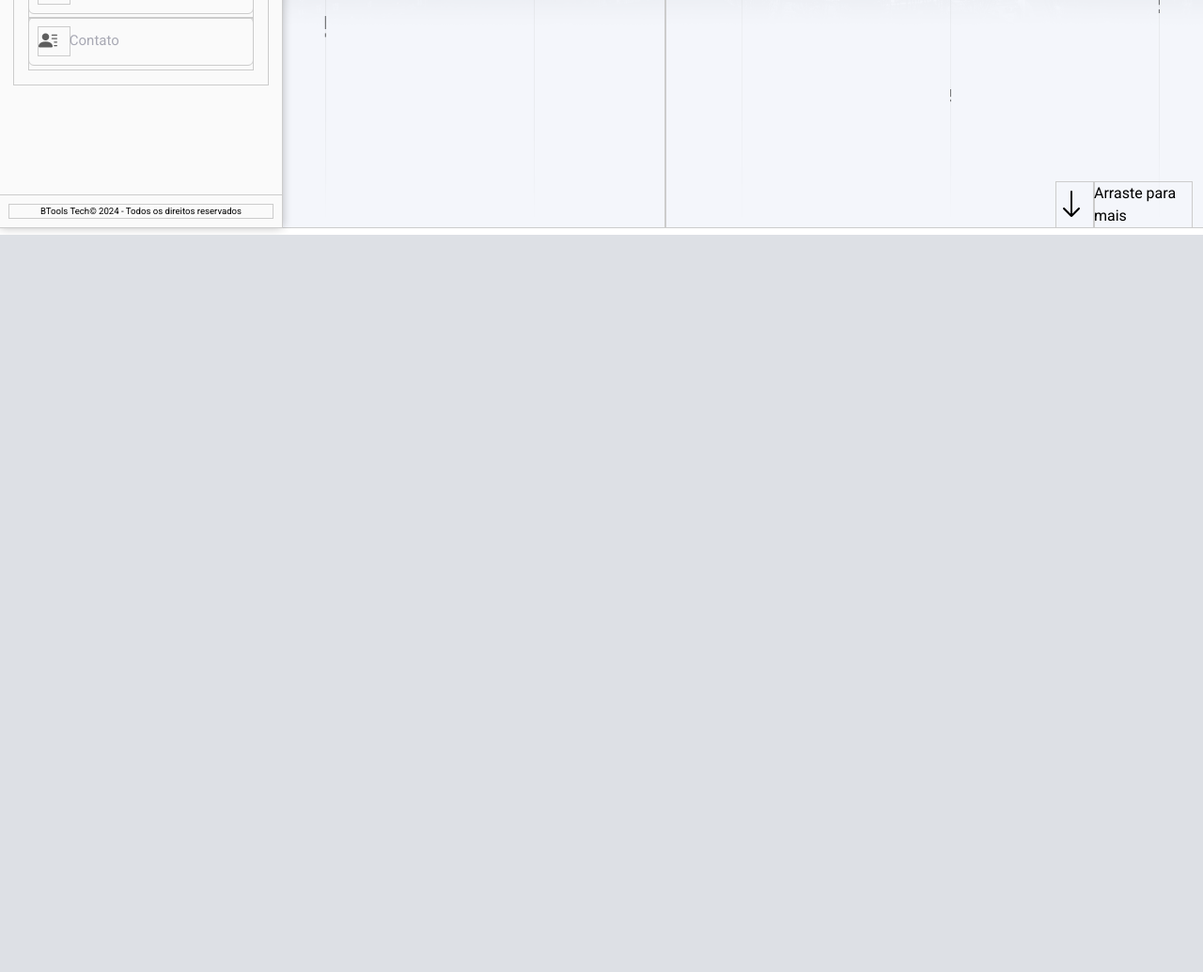
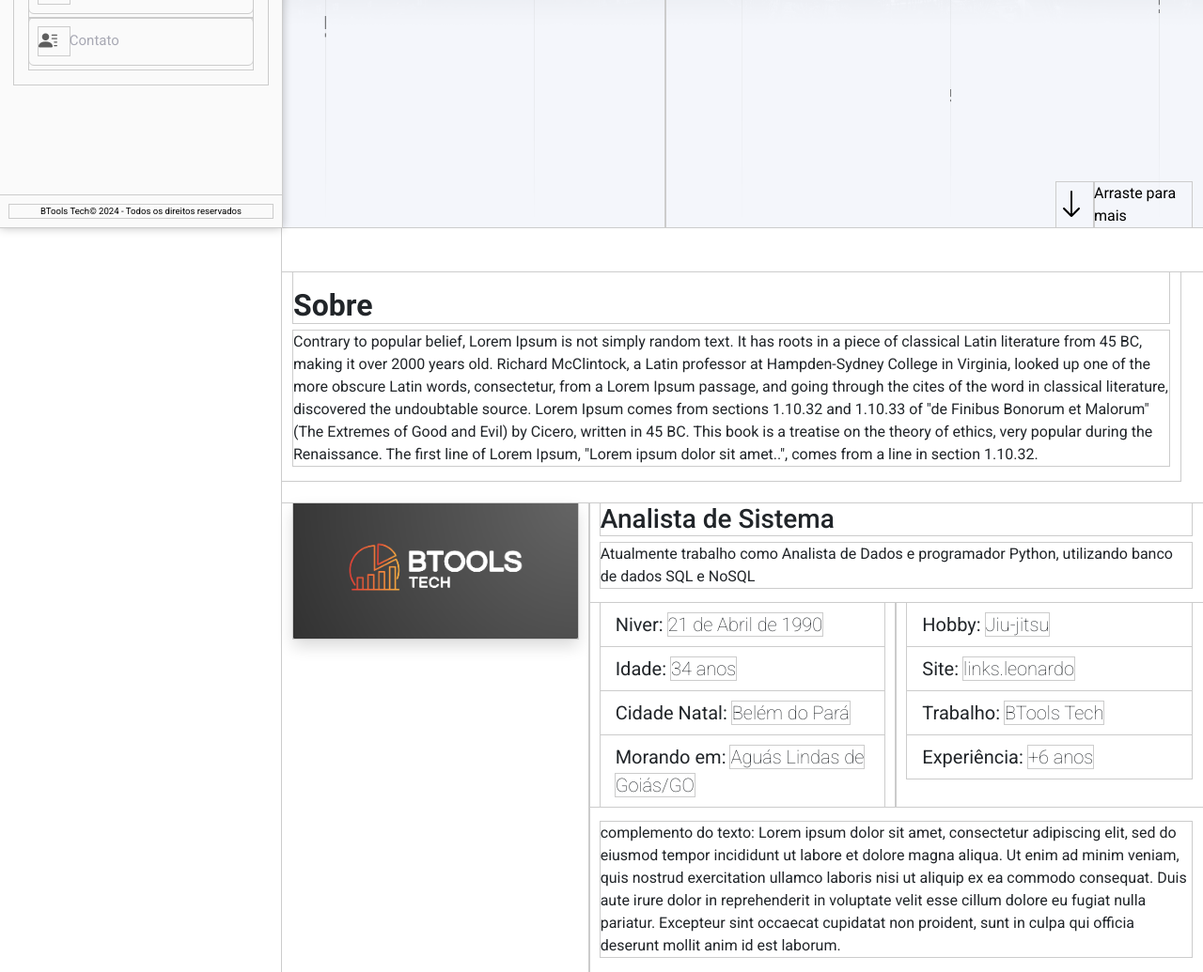
Before and after one commit to lleonardofernandes/portfolio, a Python web app: template templates/index.html in a window 1280 px wide. Shown: the part 558-1593 px from the top of the page at 94% size. Before the commit the page ends 808 px from the top, so only its background shows below. Run offline with Jinja, Linux system fonts and the light colour scheme; the template is opened without the code that fills it, so the values that code supplies are empty; some libraries are stand-ins or nearby versions.

Commit message:
adicionado e estilizado a aba Sobre

```diff
--- a/static/css/style.css
+++ b/static/css/style.css
@@ -69,7 +69,7 @@ html, body {
     transform: perspective(1000px) rotateY(20deg);
 }
 
-#sidebar hr{
+#sidebar hr {
     border: 1px solid  #c0c0c0;
     /* box-shadow: 0 0 10px rgba(0, 0, 0, 0.3); */
 }
@@ -81,7 +81,7 @@ html, body {
     justify-content: center; /* Alinha os itens ao centro horizontalmente */
 }
 
-#sidebar .profile .social-links a{
+#sidebar .profile .social-links a {
     font-size: 1.2rem;
     background-color: #9c9c9c;
     color: #fff;
@@ -183,6 +183,7 @@ section#home {
     height: 100vh;
 }
 
+
 section#home h2 {
     font-size: 6rem;
 }
@@ -192,18 +193,23 @@ section#home span#subtitle {
     font-size: 1.5rem;
 }
 
-section#home div#arraste {
+section#home div#drag {
     width: 9rem;
 }
 
-section#home div#arraste a {
+section#home div#drag a {
     text-decoration: none;
     color: #000;
 }
+
+
+section#about h2 {
+    text-align: left;
+}
+
 .text-shadow {
     text-shadow: 4px 4px 10px #000;
 }
-
 
 
 
@@ -261,3 +267,21 @@ i.menu-mobile {
     right: 50px;
     /* transition: all ease-in-out 0.5s; */
 }
+
+
+
+/* estilo do scrollbar */
+*::-webkit-scrollbar {
+    width: 10px;
+}
+
+*::-webkit-scrollbar-track {
+    width: 12px;
+    box-shadow: inset 0 0 .3rem #00000050;
+    background-color: #fff;
+}
+
+*::-webkit-scrollbar-thumb {
+    background-color: #dd6e14;
+    border-radius: 5%;
+}
--- a/templates/base.html
+++ b/templates/base.html
@@ -61,34 +61,34 @@
         <nav id="navbar" class="nav-menu">
             <ul class="nav flex-column">
                 <li class="nav-item">
-                    <a class="nav-link" id="menu-home" aria-current="page" href="/dashboard/" onclick="selectMenuItem(this)">
+                    <a class="nav-link" id="menu-home" aria-current="page" href="#home" onclick="selectMenuItem(this)">
                         <i class="bi bi-house" aria-hidden="true"></i>
                         Início
                     </a>
                 </li>
                 <li class="nav-item">
-                    <a class="nav-link" id="menu-frete" href="/form_frete" onclick="selectMenuItem(this)" data-target="#modalFormFrete">
+                    <a class="nav-link" id="menu-frete" href="#about" onclick="selectMenuItem(this)" data-target="#modalFormFrete">
                         <i class="bi bi-card-checklist" aria-hidden="true"></i>
                         Sobre
                     </a>
                 </li>
 
                 <li class="nav-item">
-                    <a class="nav-link" id="menu-contato" href="/contact" onclick="selectMenuItem(this)" data-target="#modalContato">
+                    <a class="nav-link" id="menu-contato" href="#skills" onclick="selectMenuItem(this)" data-target="#modalContato">
                         <i class="bi bi-person-lines-fill" aria-hidden="true"></i>
                         Habilidades
                     </a>
                 </li>
 
                 <li class="nav-item">
-                    <a class="nav-link" id="menu-contato" href="/contact" onclick="selectMenuItem(this)" data-target="#modalContato">
+                    <a class="nav-link" id="menu-contato" href="#curriculum" onclick="selectMenuItem(this)" data-target="#modalContato">
                         <i class="bi bi-person-lines-fill" aria-hidden="true"></i>
                         Currículo
                     </a>
                 </li>
 
                 <li class="nav-item">
-                    <a class="nav-link" id="menu-contato" href="/contact" onclick="selectMenuItem(this)" data-target="#modalContato">
+                    <a class="nav-link" id="menu-contato" href="#portfolio" onclick="selectMenuItem(this)" data-target="#modalContato">
                         <i class="bi bi-person-lines-fill" aria-hidden="true"></i>
                         Portfólio
                     </a>
@@ -96,7 +96,7 @@
 
 
                 <li class="nav-item">
-                    <a class="nav-link" id="menu-contato" href="/contact" onclick="selectMenuItem(this)" data-target="#modalContato">
+                    <a class="nav-link" id="menu-contato" href="#contact" onclick="selectMenuItem(this)" data-target="#modalContato">
                         <i class="bi bi-person-lines-fill" aria-hidden="true"></i>
                         Contato
                     </a>
--- a/templates/index.html
+++ b/templates/index.html
@@ -11,13 +11,96 @@
             <span id="subtitle" class="text-shadow text-black">Analista de Dados </span>
         </div>
         <div class="col-md-7 d-flex justify-content-end align-items-end flex-column">
-                <div  id="arraste" class="d-flex align-items-center">
+            <div id="drag" class="d-flex align-items-center">
                 <i class="bi bi-arrow-down text-black pe-2 fs-2" aria-hidden="true"></i>
-                    <a href="#"> Arraste para mais</a>
+                <a href="#about"> Arraste para mais</a>
 
             </div>
 
         </div>
+    </section>
+
+    <section id="about" class="container mt-5">
+        <div class="row w-100">
+            <div class="col-md-12">
+                <h2 class="pt-3">Sobre</h2>
+                <p class="">Contrary to popular belief, Lorem Ipsum is not simply random text. It has roots in a piece
+                    of
+                    classical Latin literature from 45 BC, making it over 2000 years old. Richard McClintock, a Latin
+                    professor at Hampden-Sydney College in Virginia, looked up one of the more obscure Latin words,
+                    consectetur, from a Lorem Ipsum passage, and going through the cites of the word in classical
+                    literature, discovered the undoubtable source. Lorem Ipsum comes from sections 1.10.32 and 1.10.33
+                    of "de Finibus Bonorum et Malorum" (The Extremes of Good and Evil) by Cicero, written in 45 BC. This
+                    book is a treatise on the theory of ethics, very popular during the Renaissance. The first line of
+                    Lorem Ipsum, "Lorem ipsum dolor sit amet..", comes from a line in section 1.10.32.
+
+                </p>
+            </div>
+        </div>
+
+        <div class="row mt-4">
+            <div class="col-md-4">
+                <img class="img-fluid shadow" src="../static/img/btools_logo_v2.png" alt="Foto do Leonardo">
+            </div>
+
+            <div class="col-md-8">
+                <h3>Analista de Sistema</h3>
+                <p>Atualmente trabalho como Analista de Dados e programador Python, utilizando banco de dados SQL e
+                    NoSQL</p>
+
+                <div class="row mt-3 mb-3">
+                    <div class="col-md-6">
+                        <ul class="list-group list-group-flush fs-5">
+                            <li class="list-group-item">
+                                Niver: <span class="fw-lighter"> 21 de Abril de 1990 </span>
+                            </li>
+                            <li class="list-group-item">
+                                Idade: <span class="fw-lighter"> 34 anos </span>
+                            </li>
+                            <li class="list-group-item">
+                                Cidade Natal: <span class="fw-lighter"> Belém do Pará </span>
+                            </li>
+                            <li class="list-group-item">
+                                Morando em: <span class="fw-lighter"> Aguás Lindas de Goiás/GO </span>
+                            </li>
+
+                        </ul>
+
+                    </div>
+
+                    <div class="col-md-6">
+                        <ul class="list-group list-group-flush fs-5">
+                            <li class="list-group-item">
+                                Hobby: <span class="fw-lighter"> Jiu-jitsu </span>
+                            </li>
+                            <li class="list-group-item">
+                                Site: <a href="http://www.leonardofernandes.com.br" target="_blank"
+                                    class="fw-lighter text-decoration-none link-dark"> links.leonardo </a>
+                            </li>
+                            <li class="list-group-item">
+                                Trabalho: <a href="http://www.btools.com.br" target="_blank"
+                                    class="fw-lighter text-decoration-none link-dark"> BTools Tech </a>
+                            </li>
+                            <li class="list-group-item">
+                                Experiência: <span class="fw-lighter"> +6 anos </span>
+                            </li>
+
+                        </ul>
+
+                    </div>
+                </div>
+
+                <p> complemento do texto: Lorem ipsum dolor sit amet, consectetur adipiscing elit, sed do eiusmod tempor
+                    incididunt ut labore et dolore magna aliqua. Ut enim ad minim veniam, quis nostrud exercitation
+                    ullamco laboris nisi ut aliquip ex ea commodo consequat. Duis aute irure dolor in reprehenderit in
+                    voluptate velit esse cillum dolore eu fugiat nulla pariatur. Excepteur sint occaecat cupidatat non
+                    proident, sunt in culpa qui officia deserunt mollit anim id est laborum.</p>
+
+
+
+            </div>
+        </div>
+
     </section>
 
 
```
Lines whose indentation alone changed are shown as unchanged.
